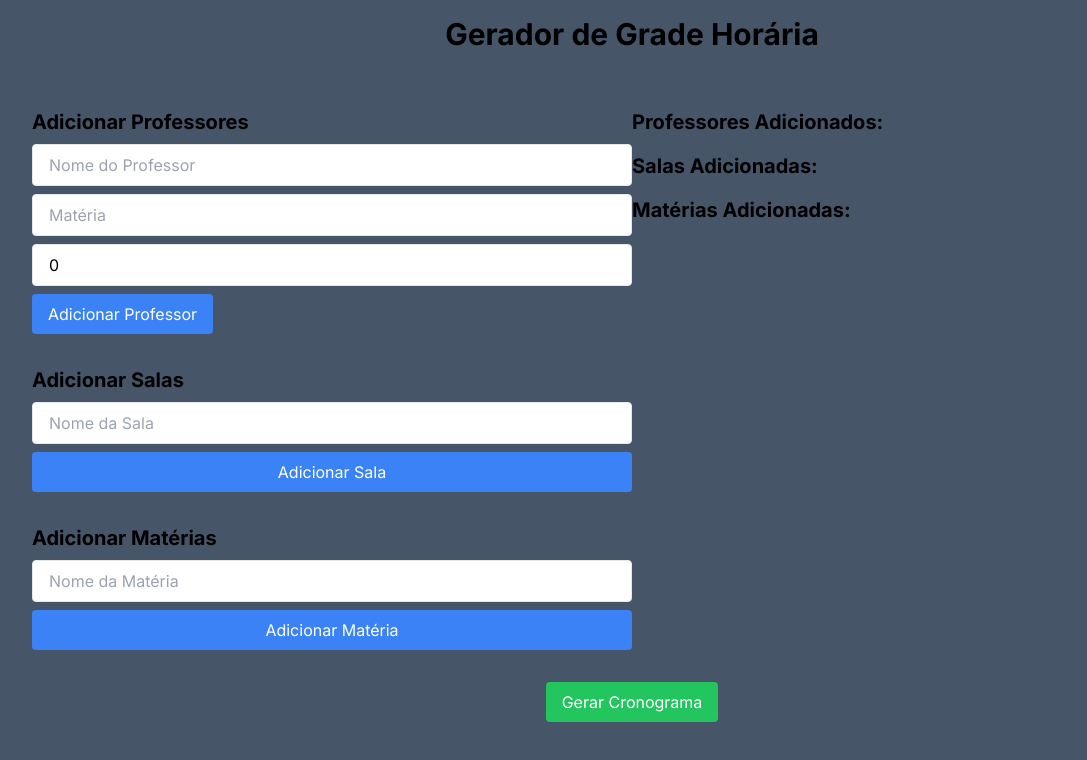
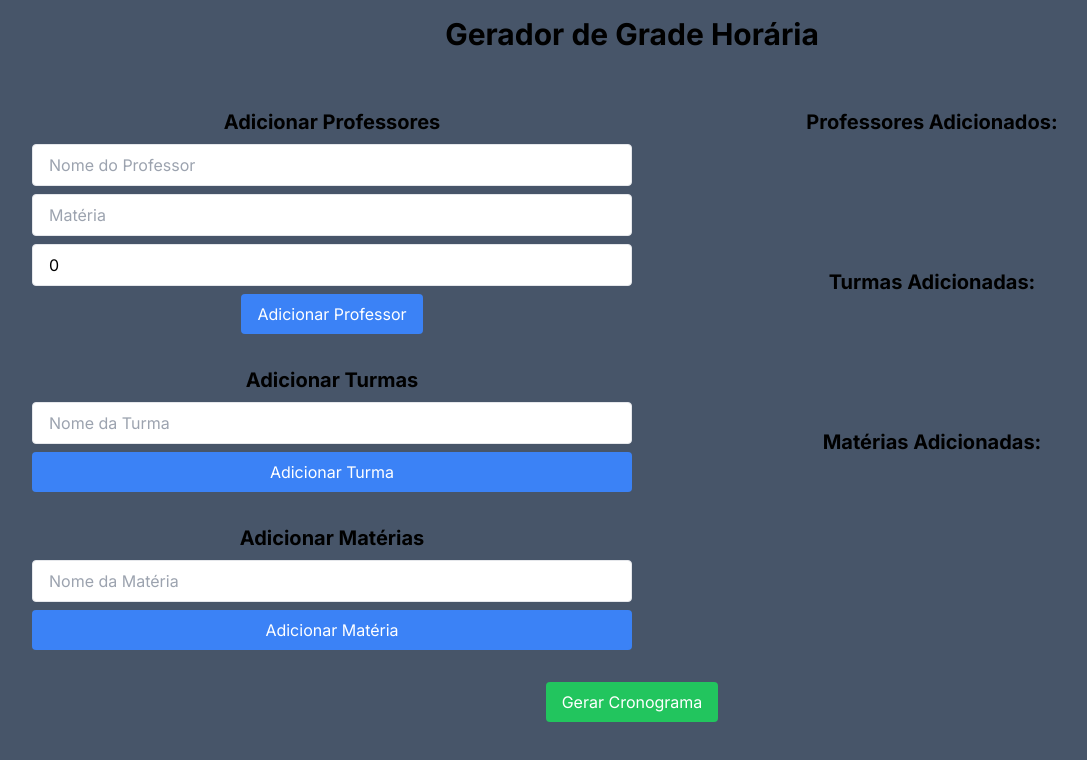
Before and after one commit to AlexandreNoguez/shcool-scheduler, a Next.js app: page / in a window 1280 px wide. Shown: the top 760 px of the page, without its empty margins (8-1095 px from the left). Built offline with nearby package versions, Linux system fonts and the light colour scheme; what pdfmake would draw is missing.

Commit message:
fix: changed sala for turmas

```diff
--- a/src/app/components/ScheduleTable.jsx
+++ b/src/app/components/ScheduleTable.jsx
@@ -214,7 +214,7 @@ const ScheduleTable = () => {
 
   return (
     <div className="p-6">
-      <div className="flex">
+      <div className="flex justify-between text-center">
         <div className="w-1/2">
           <form onSubmit={handleAddTeacher} className="mb-4 flex flex-col">
             <h2 className="text-xl font-bold mb-2">Adicionar Professores</h2>
@@ -254,13 +254,13 @@ const ScheduleTable = () => {
           </form>
 
           <form onSubmit={handleAddRoom} className="mb-4 flex flex-col">
-            <h2 className="text-xl font-bold mb-2">Adicionar Salas</h2>
+            <h2 className="text-xl font-bold mb-2">Adicionar Turmas</h2>
             <input
               type="text"
               name="room"
               value={inputFields.room}
               onChange={handleInputChange}
-              placeholder="Nome da Sala"
+              placeholder="Nome da Turma"
               className="px-4 py-2 border rounded mb-2"
             />
             <button
@@ -268,7 +268,7 @@ const ScheduleTable = () => {
               onClick={handleAddRoom}
               className="px-4 py-2 bg-blue-500 text-white rounded mb-4"
             >
-              Adicionar Sala
+              Adicionar Turma
             </button>
           </form>
 
@@ -293,6 +293,7 @@ const ScheduleTable = () => {
         </div>
 
         <div className="w-1/2">
+          <div className="h-40 overflow-y-auto">
             <h2 className="text-xl font-bold mb-2">Professores Adicionados:</h2>
             <ul className="list-disc list-inside mb-4">
               {Object.keys(teachers).map((teacher) => (
@@ -302,20 +303,23 @@ const ScheduleTable = () => {
                 </li>
               ))}
             </ul>
-
-          <h2 className="text-xl font-bold mb-2">Salas Adicionadas:</h2>
+          </div>
+          <div className="h-40 overflow-y-auto">
+            <h2 className="text-xl font-bold mb-2">Turmas Adicionadas:</h2>
             <ul className="list-disc list-inside mb-4">
               {rooms.map((room) => (
                 <li key={room}>{room}</li>
               ))}
             </ul>
-
+          </div>
+          <div className="h-40 overflow-y-auto">
             <h2 className="text-xl font-bold mb-2">Matérias Adicionadas:</h2>
             <ul className="list-disc list-inside mb-4">
               {subjects.map((subject) => (
                 <li key={subject}>{subject}</li>
               ))}
             </ul>
+          </div>
         </div>
       </div>
 
```
Lines whose indentation alone changed are shown as unchanged.
